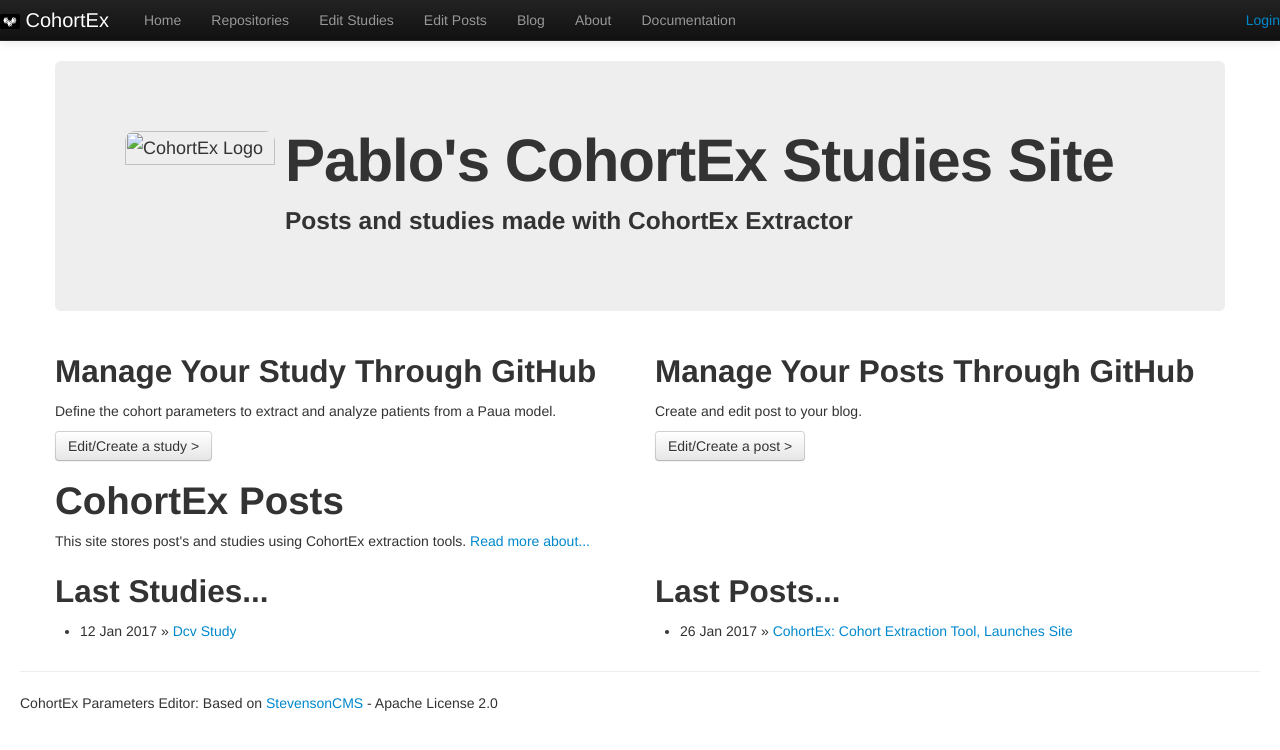
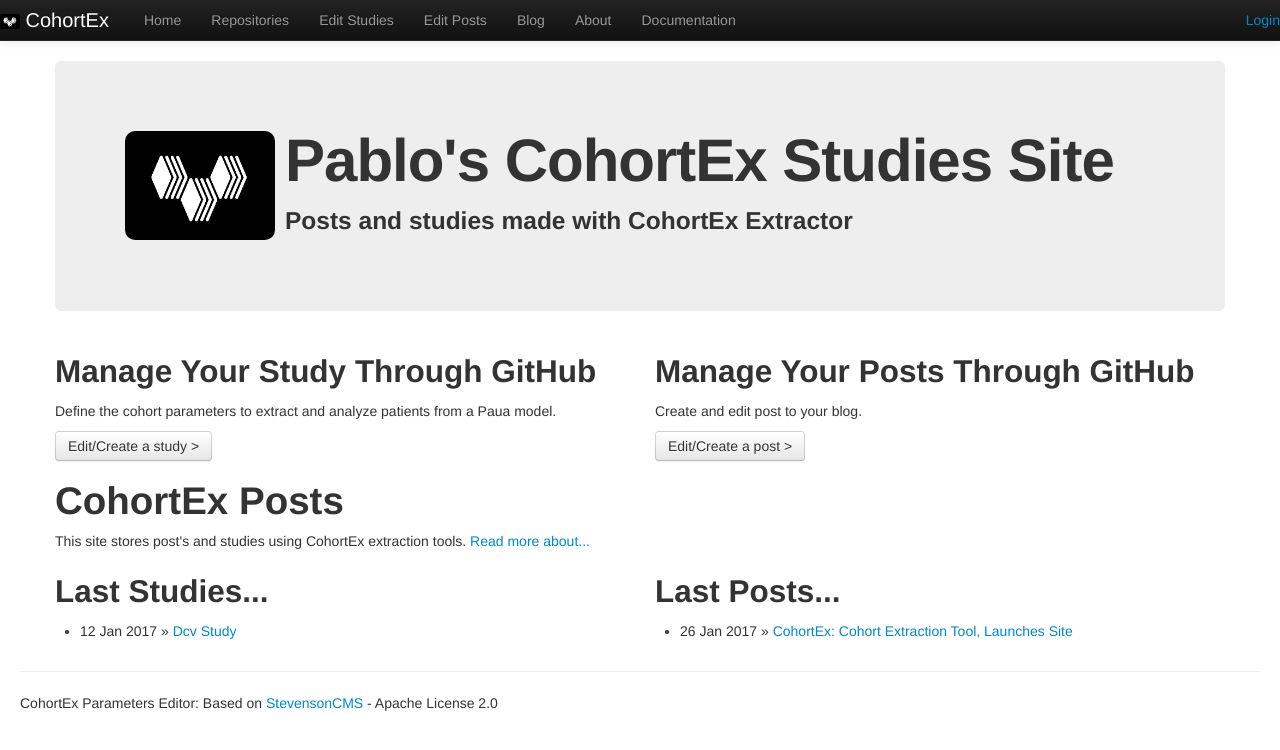
Before and after one commit to pmadril/CohortExEditor, a Jekyll site: the page built from index.html, in a window 1280 px wide. Shown: the top 750 px of the page. Built offline with Jekyll 4.4.1, drawn with Linux system fonts in a browser that asks for light colours; nearby versions of some CDN libraries.

Commit message:
- Change stevImg to css/images

```diff
--- a/_layouts/cohortexHome.html
+++ b/_layouts/cohortexHome.html
@@ -4,7 +4,7 @@
 
 <div class="container">
 	<div class="hero-unit">
-		<img src="{{ site.baseurl }}/stevImg/logo-largeCohortEx.png" title="CohortEx Logo" width="150" height="150" class="pull-left" />
+		<img src="{{ site.baseurl }}/css/images/logo-largeCohortEx.png" title="CohortEx Logo" width="150" height="150" class="pull-left" />
 		<h1>CohortEx Parameters Editor</h1>
 		<h3>A parameters file editor for CohortEx: cohort extractor tool</h3>
 		<p>
--- a/_layouts/stevDefault.html
+++ b/_layouts/stevDefault.html
@@ -5,7 +5,7 @@
 		<title>{% if page.title %} {{ page.title }} | {% endif %} {{site.name}} - {{site.description}}</title>
 		<meta name="description" content="{{page.description}}" />
 		<meta name="viewport" content="width=device-width, initial-scale=1.0" />
-		<link rel="shortcut icon" href="{{ site.baseurl }}/stevImg/logo-smallCohortEx.png" />
+		<link rel="shortcut icon" href="{{ site.baseurl }}/css/images/logo-smallCohortEx.png" />
 		<link rel="stylesheet" href="{{ site.baseurl }}/css/stevCss/bootstrap.min.css" />
 		<link rel="stylesheet" href="{{ site.baseurl }}/css/stevCss/bootstrap-responsive.min.css" />
 		<link rel="stylesheet" href="{{ site.baseurl }}/css/stevCss/dataTables.bootstrap.css" />
--- a/_layouts/stevHome.html
+++ b/_layouts/stevHome.html
@@ -5,7 +5,7 @@
 
 <div class="container">
 	<div class="hero-unit">
-		<img src="{{ site.baseurl }}/stevImg/logo-large.png" title="Stevenson Logo" width="150" height="150" class="pull-left" />
+		<img src="{{ site.baseurl }}/css/images/logo-large.png" title="Stevenson Logo" width="150" height="150" class="pull-left" />
 		<h1>Stevenson</h1>
 		<h3>A CMS for GitHub + Jekyll</h3>
 		<p>
--- a/index.html
+++ b/index.html
@@ -9,7 +9,7 @@
 ---
 
 <div class="container">
-  <div class="hero-unit"><img class="pull-left" title="CohortEx Logo" src="{{ site.baseurl }}/stevImg/logo-largeCohortEx.png" width="150" height="150" />
+  <div class="hero-unit"><img class="pull-left" title="CohortEx Logo" src="{{ site.baseurl }}/css/images/logo-largeCohortEx.png" width="150" height="150" />
   <h1>{{ site.auth_short_name }}'s CohortEx Studies Site</h1>
   <h3>Posts and studies made with CohortEx Extractor</h3>
   </div>
```
